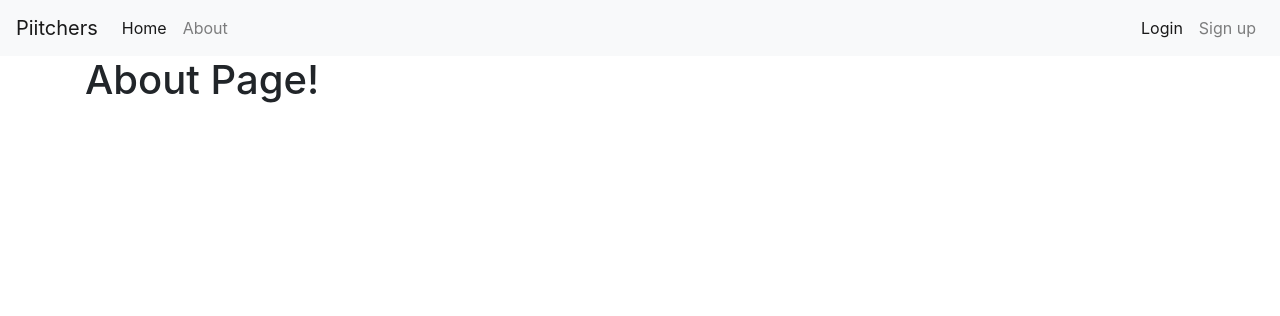
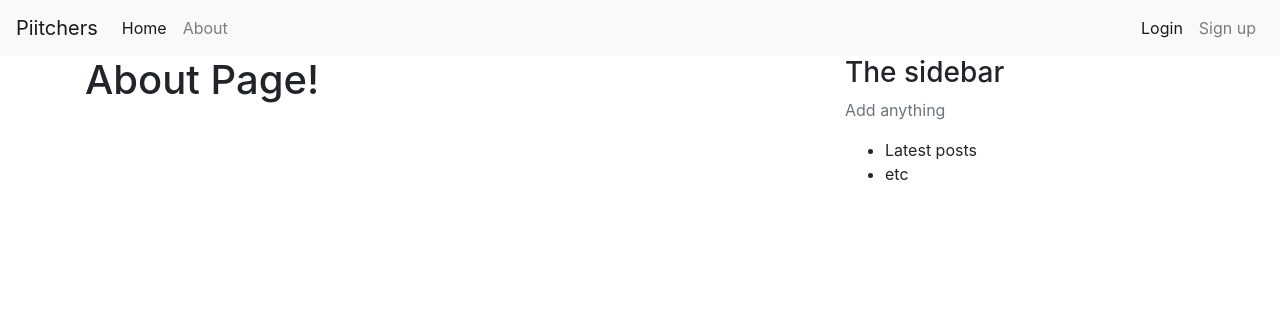
Before and after one commit to kelvinkyalo/pitcch, a Python web app: template templates/about.html in a window 1280 px wide. Shown: the top 316 px of the page. Run offline with Jinja, Linux system fonts and the light colour scheme; the template is opened without the code that fills it, so the values that code supplies are empty; some libraries are stand-ins or nearby versions.

Commit message:
Adding a main tag

```diff
--- a/templates/layout.html
+++ b/templates/layout.html
@@ -34,9 +34,24 @@
                 </div>
             </nav>
         </header>
-        <div class="container">
-            {% block content %}{% endblock %}
-        </div>
+        <main role="main" class="container">
+            <div class="row">
+                <div class="col-md-8">
+                    {% block content %}{% endblock %}
+                </div>
+                <div class="col-md-4">
+                    <div class="content-section">
+                        <h3>The sidebar</h3>
+                        <p class="text-muted">Add anything
+                            <ul>
+                                <li>Latest posts</li>
+                                <li>etc</li>
+                            </ul>
+                        </p>
+                    </div>
+                </div>
+            </div>
+        </main>
 
         <script src="https://code.jquery.com/jquery-3.2.1.slim.min.js" integrity="sha384-KJ3o2DKtIkvYIK3UENzmM7KCkRr/rE9/Qpg6aAZGJwFDMVNA/GpGFF93hXpG5KkN" crossorigin="anonymous"></script>
         <script src="https://cdnjs.cloudflare.com/ajax/libs/popper.js/1.12.9/umd/popper.min.js" integrity="sha384-ApNbgh9B+Y1QKtv3Rn7W3mgPxhU9K/ScQsAP7hUibX39j7fakFPskvXusvfa0b4Q" crossorigin="anonymous"></script>
```
